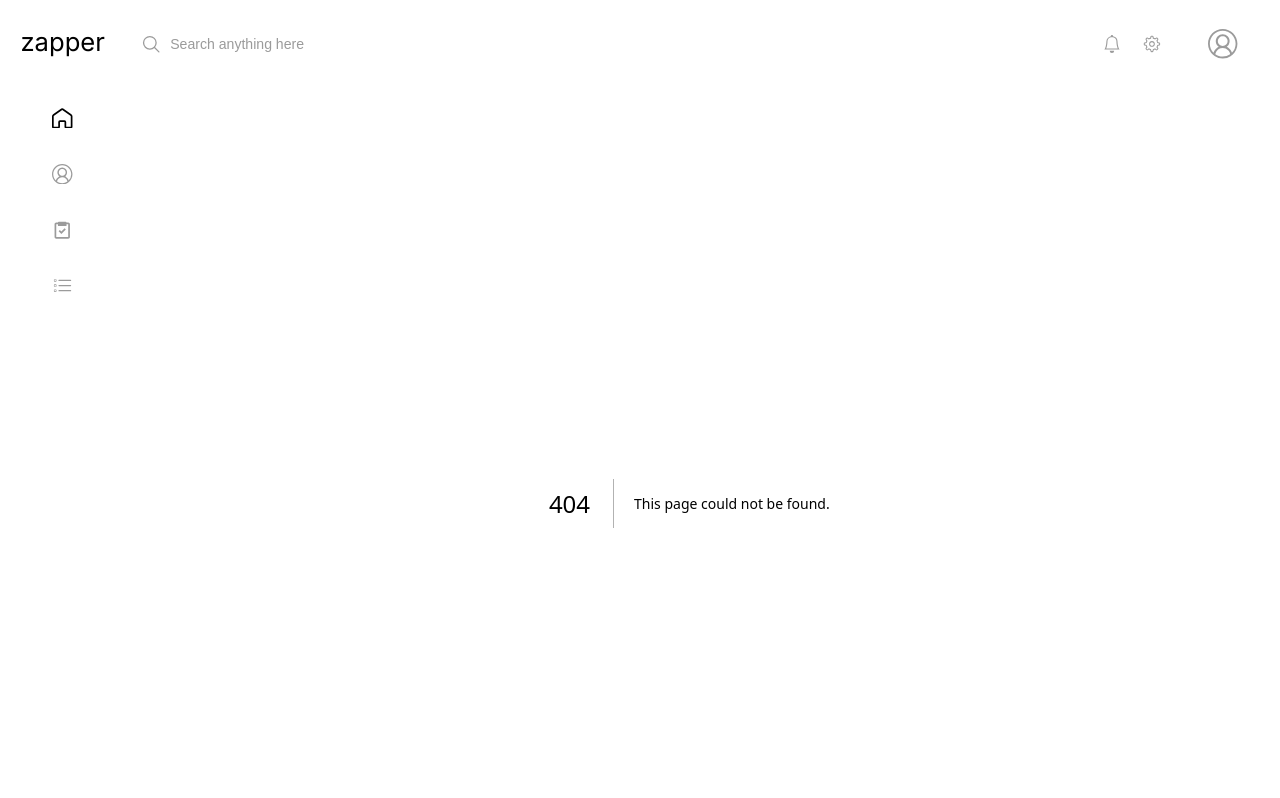
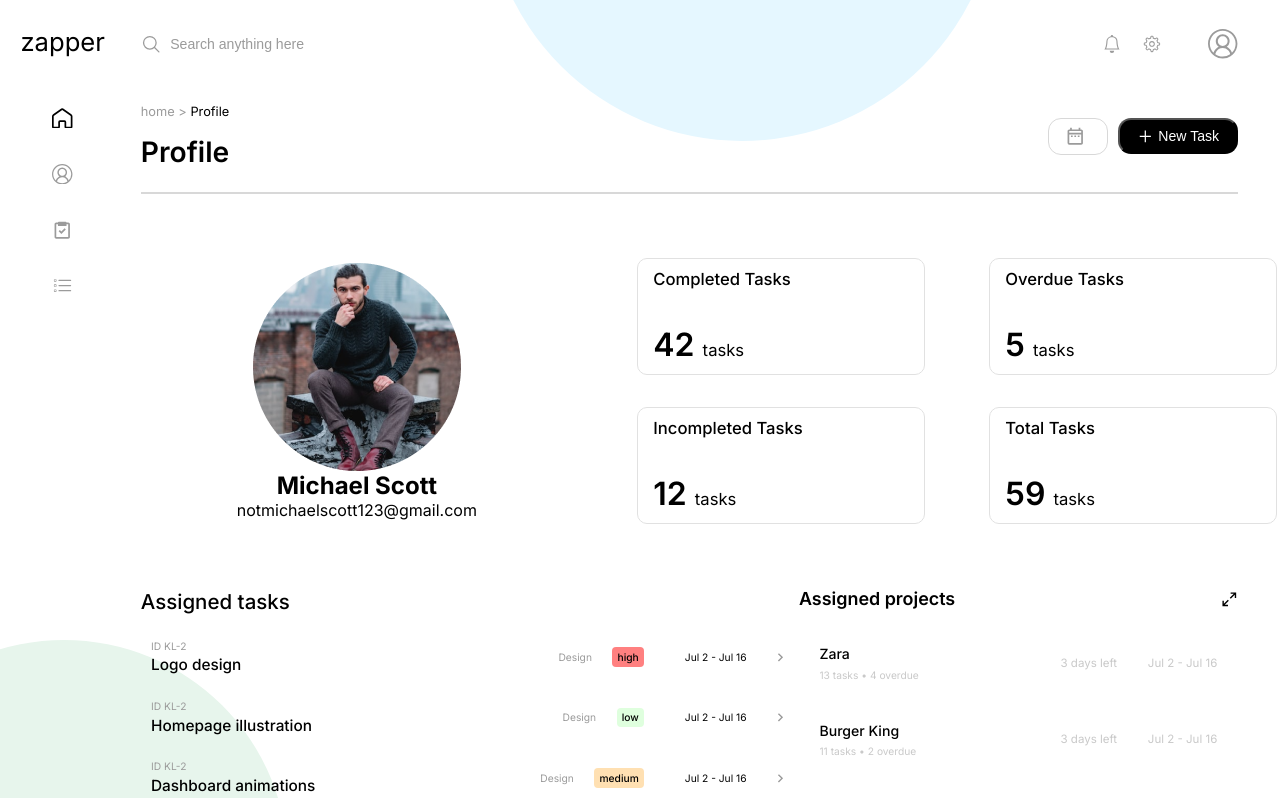
Before and after one commit to Epherum/Zapper, a Next.js app: page /Profile in a window 1280 px wide. Before the commit this address had no page. Shown: the top 798 px of the page. Built offline with nearby package versions, Linux system fonts and the light colour scheme.

Commit message:
added profile page and new task modal

```diff
--- a/src/components/DashboardProject.tsx
+++ b/src/components/DashboardProject.tsx
@@ -1,5 +1,6 @@
 import styles from "@/styles/dashboard.module.scss";
 import Link from "next/link";
+import { useRouter } from "next/router";
 
 interface DashboardProjectProps {
   title: string;
@@ -14,16 +15,22 @@ export default function DashboardProject({
   overdue,
   date,
 }: DashboardProjectProps) {
+  const router = useRouter();
   return (
     <Link href="/Projects">
       <div className={styles.projectsItem}>
         <div className={styles.rightProjectSide}>
+          {router.pathname === "/" ? (
             <p className={styles.projectLetters}>
               {title
                 .split(" ")
                 .map((word) => word[0].toUpperCase())
                 .join("")}
             </p>
+          ) : (
+            ""
+          )}
+
           <div className={styles.projectInfo}>
             <p>{title}</p>
             <p>
--- a/src/components/Menu.tsx
+++ b/src/components/Menu.tsx
@@ -18,17 +18,17 @@ export default function Menu() {
             </Link>
           </li>
           <li className={styles.icon}>
-            <Link href="/">
+            <Link href="/Profile">
               <VscAccount />
             </Link>
           </li>
           <li className={styles.icon}>
-            <Link href="/">
+            <Link href="/ProjectTasks">
               <BiTask />
             </Link>
           </li>
           <li className={styles.icon}>
-            <Link href="/">
+            <Link href="/Projects">
               <BsListTask />
             </Link>
           </li>
--- a/src/components/ProjectTasksTasks.tsx
+++ b/src/components/ProjectTasksTasks.tsx
@@ -1,5 +1,4 @@
 import styles from "@/styles/projectTasks.module.scss";
-import { useEffect, useState } from "react";
 import { MdExpandMore } from "react-icons/md";
 
 interface ProjectTasksTasksProps {
--- /dev/null
+++ b/src/pages/Profile.tsx
@@ -0,0 +1,105 @@
+import Headline from "@/components/Headline";
+import styles from "@/styles/Profile.module.scss";
+import styles2 from "@/styles/projectTasks.module.scss";
+import styles3 from "@/styles/dashboard.module.scss";
+import { CgArrowsExpandRight } from "react-icons/cg";
+import Project from "@/components/DashboardProject";
+import profilepic from "../../public/profile.png";
+import Tasks from "@/components/ProjectTasksTasks";
+import Image from "next/image";
+import { overviewData, tasksData, projectsData } from "@/data/mockData";
+function Profile() {
+  return (
+    <main>
+      <div className="circleBlue" />
+      <div className="circleGreen" />
+
+      <Headline title="Profile" location={["home", "Profile"]} />
+      <div className={styles.lineDivider} />
+      <div className={styles.ProfileInfoAndOverview}>
+        <div className={styles.profileInfo}>
+          <Image
+            src={profilepic}
+            alt="Picture of the author"
+            placeholder="blur" // Optional blur-up while loading
+          />
+          <h2>Michael Scott</h2>
+          <p>notmichaelscott123@gmail.com</p>
+        </div>
+        <div className={styles.overview}>
+          <div className={styles.overviewCard}>
+            {overviewData.slice(0, 2).map((item, index) => (
+              <div key={index} className={styles.overviewItem}>
+                <h2 className={styles.overviewItemTitle}>{item.title}</h2>
+                <div className={styles.overviewItemContent}>
+                  <p>
+                    {item.tasks} <span>tasks</span>
+                  </p>
+                </div>
+              </div>
+            ))}
+          </div>
+          <div className={styles.overviewCard}>
+            {overviewData.slice(2, 4).map((item, index) => (
+              <div key={index} className={styles.overviewItem}>
+                <h2 className={styles.overviewItemTitle}>{item.title}</h2>
+                <div className={styles.overviewItemContent}>
+                  <p>
+                    {item.tasks} <span>tasks</span>
+                  </p>
+                </div>
+              </div>
+            ))}
+          </div>
+        </div>
+      </div>
+      <div className={styles2.grid}>
+        <div
+          className={styles2.tasks}
+          style={{
+            marginTop: "min(-3.4rem, -3vw)",
+          }}
+        >
+          <h2 className={`${styles2.tasksHeadline} ${styles2.first}`}>
+            Assigned tasks
+          </h2>
+          <div className={styles2.tasksList}>
+            {tasksData.slice(0, 6).map((task, index) => (
+              <Tasks
+                key={index}
+                id={task.id}
+                title={task.title}
+                priority={task.priority}
+                date={task.date}
+              />
+            ))}
+          </div>
+        </div>
+        <div
+          className={styles3.projects}
+          style={{
+            gridRow: 1,
+          }}
+        >
+          <div className={styles3.projectsHeadline}>
+            <p>Assigned projects</p>
+            <CgArrowsExpandRight />
+          </div>
+          <div className={styles3.projectsList}>
+            {projectsData.map((item, index) => (
+              <Project
+                key={index}
+                title={item.title}
+                tasks={item.tasks}
+                overdue={item.overdue}
+                date={item.date}
+              />
+            ))}
+          </div>
+        </div>
+      </div>
+    </main>
+  );
+}
+
+export default Profile;
--- /dev/null
+++ b/src/styles/Profile.module.scss
@@ -0,0 +1,72 @@
+.lineDivider {
+    width: 100%;
+    height: 1.5px;
+    background-color: #d8d8d8;
+    margin-top: min(1rem, .8vw);
+}
+
+.ProfileInfoAndOverview {
+    display: flex;
+    justify-content: space-between;
+    align-items: center;
+    padding: 4rem 6rem;
+    gap: 10rem;
+
+    .overview {
+        display: flex;
+        align-items: center;
+        justify-content: center;
+        width: 100%;
+        gap: 4rem;
+
+        .overviewCard {
+            display: flex;
+            flex-direction: column;
+            gap: 2rem;
+            width: 18rem;
+        }
+
+
+
+
+        .overviewItem {
+            padding: min(1rem, .8vw) min(1.5rem, 1.2vw);
+            padding-right: min(3.5rem, 2.8vw);
+            border: 1px solid #e1e1e1;
+            border-radius: 10px;
+
+            .overviewItemTitle {
+                font-size: min(1.5rem, 1.3vw);
+                font-weight: 500;
+                margin-bottom: min(3.4rem, 2.8vw);
+                // letter-spacing: .4px;
+            }
+
+            .overviewItemContent {
+                display: flex;
+                align-items: flex-end;
+                justify-content: space-between;
+
+                p {
+                    font-size: min(3rem, 2.5vw);
+                    font-weight: 600;
+
+                    span {
+                        font-size: min(1.5rem, 1.3vw);
+                        font-weight: 400;
+                    }
+                }
+
+
+            }
+
+        }
+
+    }
+
+    .profileInfo {
+        display: flex;
+        flex-direction: column;
+        align-items: center;
+    }
+}
--- a/src/styles/dashboard.module.scss
+++ b/src/styles/dashboard.module.scss
@@ -108,7 +108,7 @@
         display: flex;
         align-items: center;
         gap: min(.4rem, .3vw);
-        font-weight: 500;
+        font-weight: 600;
         margin-bottom: min(.2rem, .1vw);
         margin-right: min(-1.7rem, -1.4vw);
         color: #28BFFF;
@@ -195,7 +195,7 @@
         }
 
         .taskID {
-          color: #9B9B9B;
+          color: #c3c3c3;
           font-size: min(1rem, .8vw);
           font-weight: 400;
           margin-bottom: min(.2rem, .1vw);
@@ -222,9 +222,7 @@
 
 
         .taskDescription {
-          font-size: min(1rem, .8vw);
-          font-weight: 300;
-          color: #9B9B9B;
+          font-size: min(1.05rem, .85vw);
           line-height: min(1.3rem, 1.1vw);
           width: 90%;
           margin-bottom: min(2.9rem, 2.4vw);
@@ -250,7 +248,7 @@
             gap: min(8rem, 6.5vw);
 
             .taskDate {
-              font-size: min(.9rem, .7vw);
+              font-size: min(1rem, .8vw);
               letter-spacing: .4px;
             }
           }
@@ -319,11 +317,10 @@
       height: min(185px, 8.5vw);
       border-radius: 50%;
       border: min(6px, .3vw) solid #26BCFF;
-      ;
       display: flex;
       align-items: center;
       justify-content: center;
-      font-size: min(3rem, 2vw);
+      font-size: min(4.8rem, 2.4vw);
       font-weight: 500;
       display: flex;
       align-items: center;
@@ -359,6 +356,8 @@
         letter-spacing: -.5px;
       }
     }
+  }
+
 }
 
 .projects {
@@ -431,4 +430,3 @@
     }
   }
 }
-}
```
Also changed, not shown: src/components/DashboardTask.tsx (+5 -2 lines), src/components/NewTaskOverlay.tsx (added, +37 -0 lines), src/pages/index.tsx (+5 -4 lines), src/styles/NewTaskOverlay.module.scss (added, +125 -0 lines), public/profile.png (added). Lines whose indentation alone changed are shown as unchanged.
